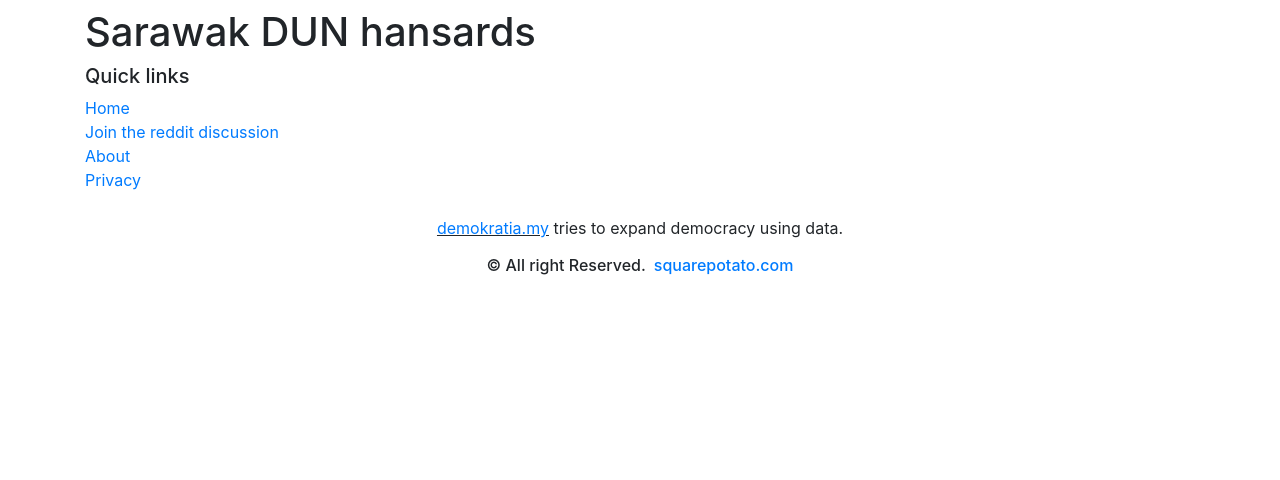
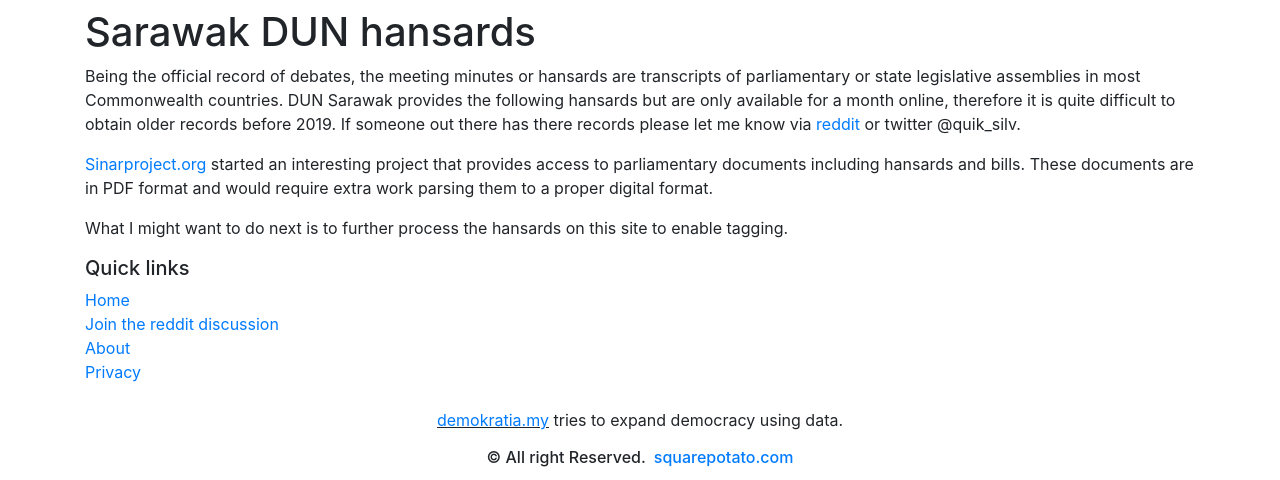
Before and after one commit to quiksilv/scrutiny, a Django app: page /hansards/ in a window 1280 px wide. Shown: the part 56-536 px from the top of the page. Run offline with Django 3.2, Linux system fonts and the light colour scheme; data that the repository does not hold is empty; some libraries are stand-ins or nearby versions.

Commit message:
update hansard index text

```diff
--- a/hansards/templates/hansards/index.html
+++ b/hansards/templates/hansards/index.html
@@ -1,6 +1,9 @@
 {% extends 'base.html' %}
 {% block content %}
 <h1 class="mt-2">Sarawak DUN hansards</h1>
+  <p>Being the official record of debates, the meeting minutes or hansards are transcripts of parliamentary or state legislative assemblies in most Commonwealth countries. DUN Sarawak provides the following hansards but are only available for a month online, therefore it is quite difficult to obtain older records before 2019. If someone out there has there records please let me know via <a href="https://www.reddit.com/r/malaysia/comments/j5ffgo/website_for_rating_ybmppoliticians/">reddit</a> or twitter @quik_silv.</p>
+  <p><a href="https://sinarproject.org/open-parliament">Sinarproject.org</a> started an interesting project that provides access to parliamentary documents including hansards and bills. These documents are in PDF format and would require extra work parsing them to a proper digital format.</p>
+  <p>What I might want to do next is to further process the hansards on this site to enable tagging.</p>
   <div class="card-deck">
     {% for hansard in hansards %}
     <div class="col-sm-4">
```
